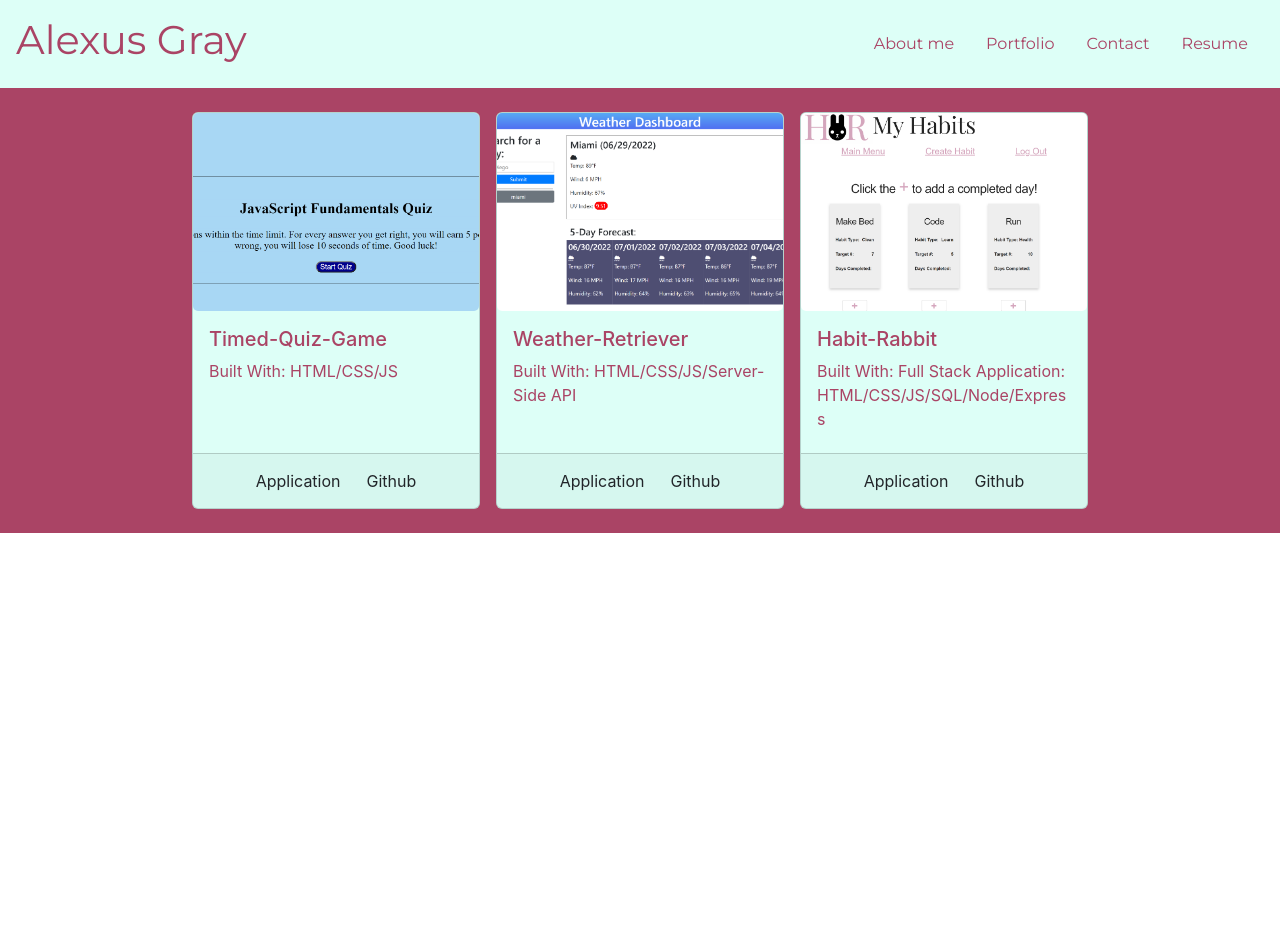
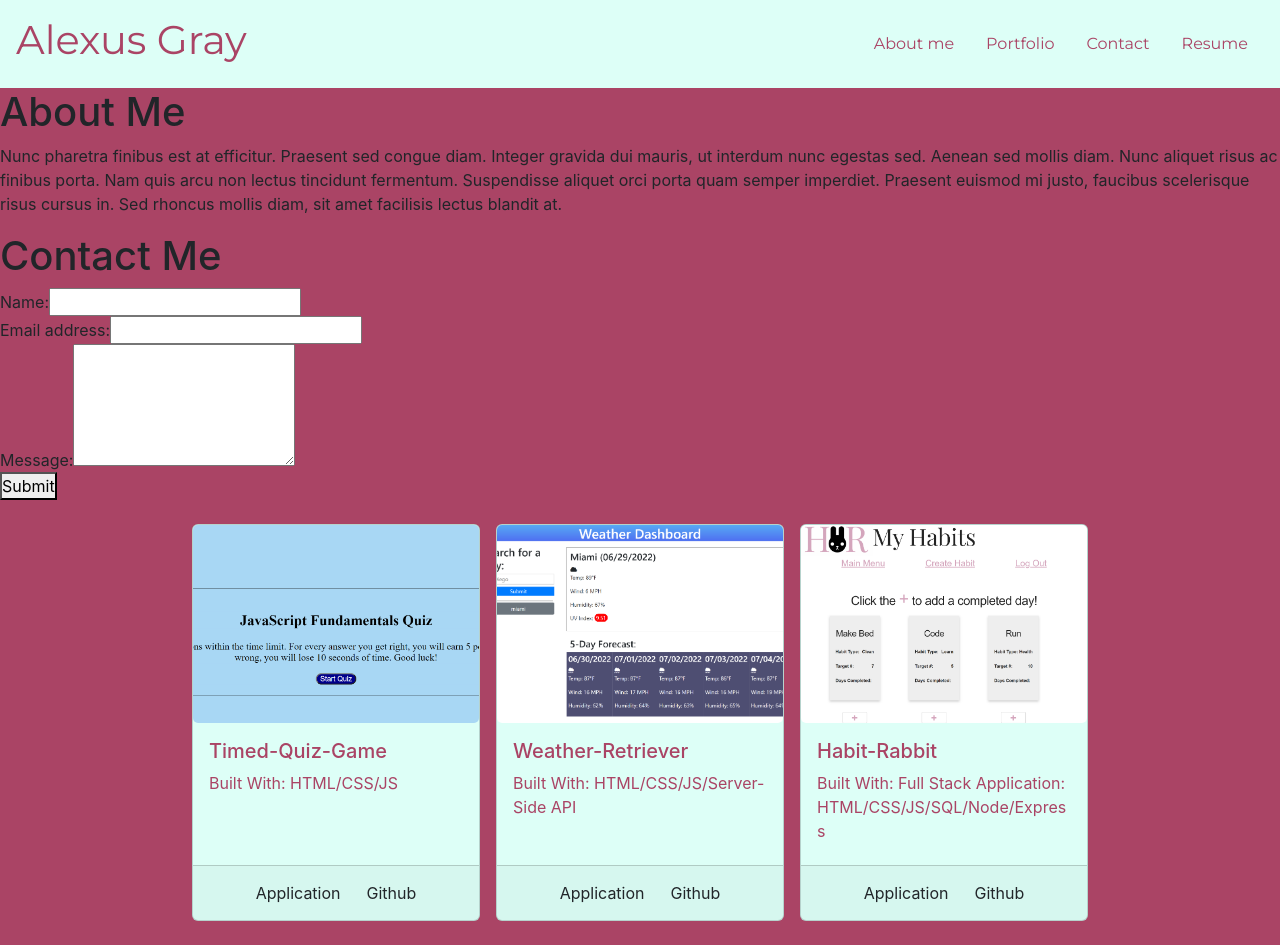
Before and after one commit to grayad/my-portfolio, a React (Create React App) app: page / in a window 1280 px wide. Before the commit the page ends 800 px from the top, so only its background shows below. Built offline with nearby package versions, Linux system fonts and the light colour scheme.

Commit message:
add About and Contact Form to the App.js

```diff
--- a/src/App.js
+++ b/src/App.js
@@ -1,12 +1,16 @@
 import "./App.css";
 import Header from "./components/Header";
+import About from "./components/pages/About";
 import Project from "./components/Project";
+import Contact from "./components/pages/Contact";
 
 function App() {
   return (
     <div>
       <Header></Header>
       <main>
+        <About></About>
+        <Contact></Contact>
         <Project></Project>
       </main>
     </div>
```
